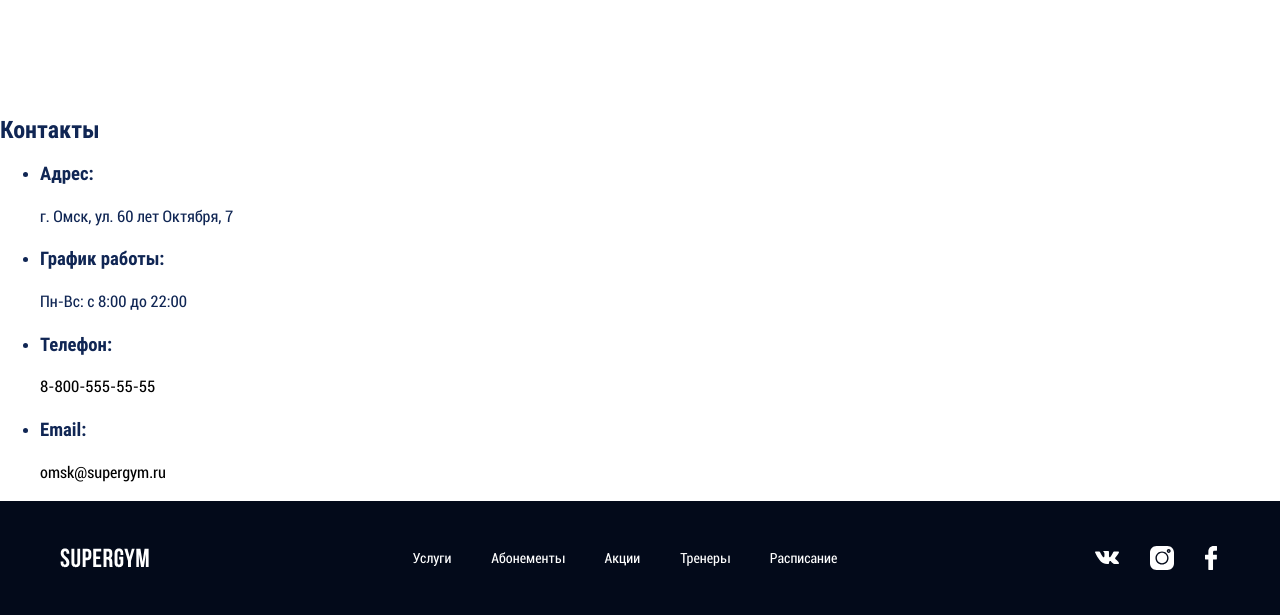
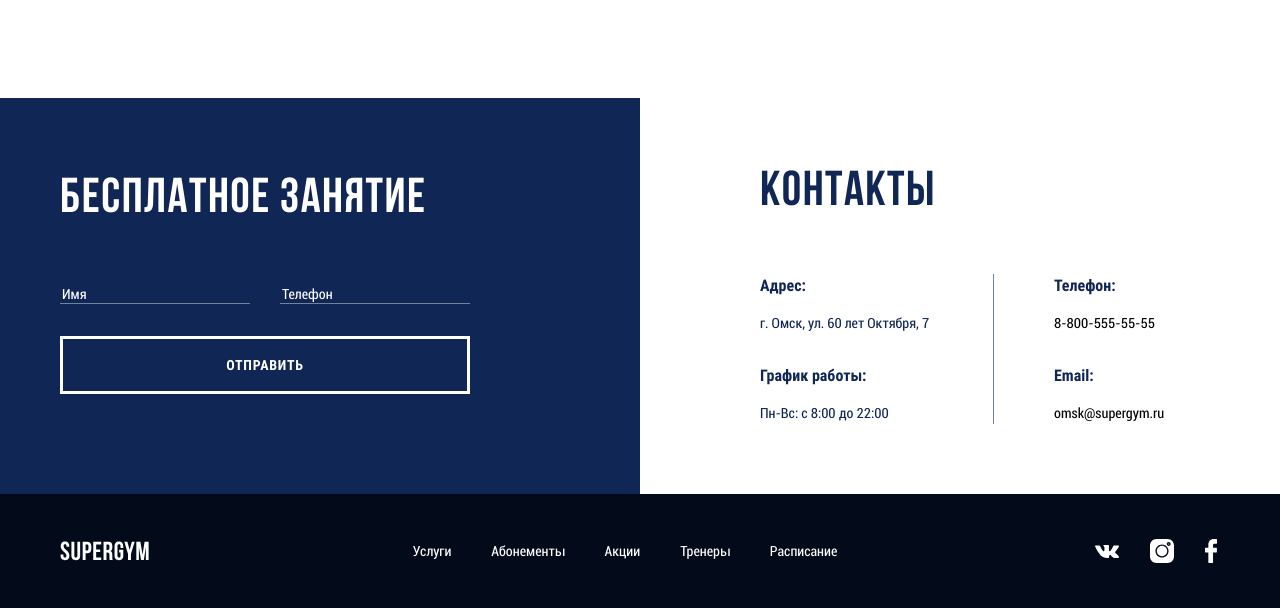
Before and after one commit to dmitry-drobishev/fitness-center, a website built with webpack: page source/index.html in a window 1280 px wide. Shown: the part 2843-3458 px from the top of the page. Built offline with nearby package versions, Linux system fonts and the light colour scheme; files whose address does not match are found by name.

Commit message:
блоки контакты и бесплатное занятие

```diff
--- a/source/index.html
+++ b/source/index.html
@@ -192,6 +192,30 @@
           </div>
         </section>
 
+        <div class="free-contacts-wrapper">
+          <section class="free">
+
+            <form class="free__form" action="https://echo.htmlacademy.ru/courses" method="get" target="_blank">
+
+              <h2>бесплатное занятие</h2>
+
+              <ul class="free__form-list">
+
+                <li class="free__form-item">
+                  <label class="visually-hidden" for="input-name">Имя</label>
+                  <input type="text" id="input-name" name="name_user" placeholder="Имя" required>
+                </li>
+
+                <li class="free__form-item">
+                  <label class="visually-hidden" for="input-phone">Телефон</label>
+                  <input type="tel" id="input-phone" name="phone-number" placeholder="Телефон" required>
+                </li>
+              </ul>
+
+              <button class="free__button" type="submit" id="free-button">Отправить</button>
+            </form>
+          </section>
+
           <section class="contacts">
             <h2>Контакты</h2>
             <div class="contacts__information-wrapper">
@@ -225,6 +249,9 @@
 
             </div>
           </section>
+        </div>
+
+
       </main>
 
 
--- a/source/sass/blocks/contacts.scss
+++ b/source/sass/blocks/contacts.scss
@@ -0,0 +1,111 @@
+.contacts {
+  padding: 70px 30px 70px 120px;
+
+  @include vp-1023 {
+    padding: 70px 0;
+    width: 472px;
+    margin: 0 auto;
+  }
+
+  @include vp-767 {
+    width: auto;
+    margin: 0 $mobile-margin-asade;
+  }
+
+  h2 {
+    font-family: $ff-bebas-neue;
+    font-size: 49px;
+    line-height: 100%;
+    letter-spacing: 0.03em;
+    margin: 0;
+
+    @include vp-1023 {
+      font-size: 42px;
+    }
+
+    @include vp-767 {
+      font-size: 32px;
+    }
+  }
+}
+
+.contacts__information-wrapper {
+  display: grid;
+  grid-template-columns: 234px 1fr;
+  margin-top: 57px;
+
+  @include vp-1023 {
+    margin-top: 50px;
+    grid-template-columns: 267px 1fr;
+  }
+
+  @include vp-767 {
+    display: block;
+  }
+}
+
+.contacts__list {
+  margin: 0;
+  list-style: none;
+  padding: 0;
+
+  &--first-col {
+    border-right: 1px solid #74819C;
+    box-sizing: border-box;
+
+    @include vp-767 {
+      border: none;
+    }
+  }
+
+  &--second-col {
+    margin-left: 60px;
+
+    @include vp-1023 {
+      margin-left: 48px;
+    }
+
+    @include vp-767 {
+      margin-left: 0;
+    }
+  }
+}
+
+.contacts__item {
+  margin-top: 30px;
+
+  @include vp-1023 {
+    margin-top: 35px;
+  }
+
+  &:first-of-type {
+    margin-top: 0;
+
+    @include vp-767 {
+      margin-top: 35px;
+    }
+  }
+
+  h3 {
+    font-weight: 700;
+    font-size: 16px;
+    line-height: 150%;
+    margin: 0;
+
+    @include vp-1023 {
+      font-size: 20px;
+    }
+  }
+
+  p {
+    font-size: 14px;
+    line-height: 21px;
+    margin: 0;
+    margin-top: 15px;
+
+    @include vp-1023 {
+      font-size: 18px;
+      line-height: 152%;
+    }
+  }
+}
--- /dev/null
+++ b/source/sass/blocks/free-contacts-wrapper.scss
@@ -0,0 +1,8 @@
+.free-contacts-wrapper {
+  display: grid;
+  grid-template-columns: 1fr 1fr;
+
+  @include vp-1023 {
+    display: block;
+  }
+}
--- /dev/null
+++ b/source/sass/blocks/free.scss
@@ -0,0 +1,110 @@
+.free {
+  background-color: $color-sapphire-blue;
+  padding: 70px 170px 70px 30px;
+
+  @include vp-1023 {
+    padding-right: 30px;
+  }
+
+  @include vp-767 {
+    padding: 70px 0;
+  }
+
+
+  h2 {
+    font-family: $ff-bebas-neue;
+    font-size: 49px;
+    line-height: 64px;
+    letter-spacing: 0.03em;
+    text-transform: lowercase;
+    color: $color-default-white;
+    margin: 0;
+
+    @include vp-1023 {
+      font-size: 42px;
+      line-height: 100%;
+    }
+
+    @include vp-767 {
+      font-size: 32px;
+    }
+  }
+}
+
+.free__form {
+  width: 410px;
+  margin-right: 0;
+  margin-left: auto;
+
+  @include vp-1023 {
+    width: 472px;
+    margin: 0 auto;
+  }
+
+  @include vp-767 {
+    width: auto;
+    margin: 0 $mobile-margin-asade;
+  }
+
+  input {
+    border: none;
+    border-bottom: 1px solid $color-light-slate-grey;
+    background-color: transparent;
+    width: 100%;
+    font-family: $ff-roboto;
+    font-weight: 400;
+    font-size: 14px;
+    line-height: 16px;
+    color: $color-default-white;
+
+    // @include vp-1023 {
+    //   width: 206px;
+    // }
+
+
+    &::placeholder {
+      font-family: $ff-roboto;
+      font-weight: 400;
+      font-size: 14px;
+      line-height: 16px;
+      color: $color-default-white;
+    }
+  }
+}
+
+.free__form-list {
+  display: grid;
+  grid-template-columns: 190px 190px;
+  gap: 30px;
+  list-style: none;
+  margin: 0;
+  padding: 0;
+  margin-top: 50px;
+
+  @include vp-1023 {
+    grid-template-columns: 206px 206px;
+    gap: 60px;
+  }
+
+  @include vp-767 {
+    grid-template-columns: none;
+    grid-template-rows: auto auto;
+    gap: 40px;
+  }
+}
+
+.free__button {
+  display: block;
+  width: 100%;
+  margin-top: 30px;
+  padding: 18px 30px;
+  border: 3px solid $color-default-white;
+  font-weight: 700;
+  font-size: 14px;
+  line-height: 16px;
+  text-align: center;
+  letter-spacing: 0.05em;
+  text-transform: uppercase;
+  background-color: transparent;
+  color: $color-default-white;
+}
--- a/source/sass/style.scss
+++ b/source/sass/style.scss
@@ -24,7 +24,9 @@
 @import "blocks/gym";
 @import "blocks/membership";
 @import "blocks/promo";
+@import "blocks/free-contacts-wrapper";
 @import "blocks/contacts";
+@import "blocks/free";
 @import "blocks/page-footer";
 
 // ---------------------------------
--- a/source/sass/variables.scss
+++ b/source/sass/variables.scss
@@ -21,6 +21,7 @@ $color-silver:                      #c4c4c4;
 $color-crimson-pink:                #d10a42;
 $color-torch-red:                   #ed0233;
 $color-black-russian:               #030a1a;
+$color-light-slate-grey:            #74819c;
 
 // Gradient
 
```
Also changed, not shown: build/css/style.css, build/css/style.min.css, build/img/sprite/рублик.svg (deleted), build/index.html, 1 other file. Lines whose indentation alone changed are shown as unchanged.
